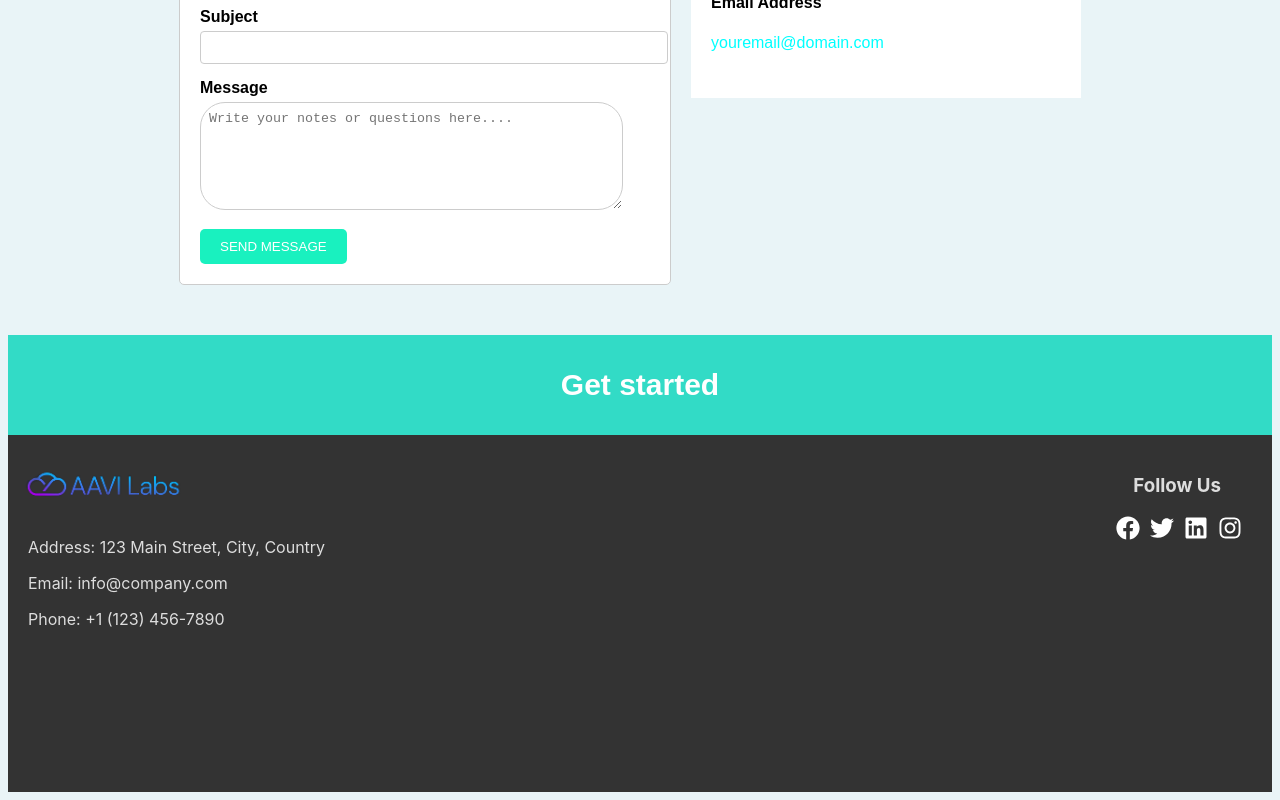
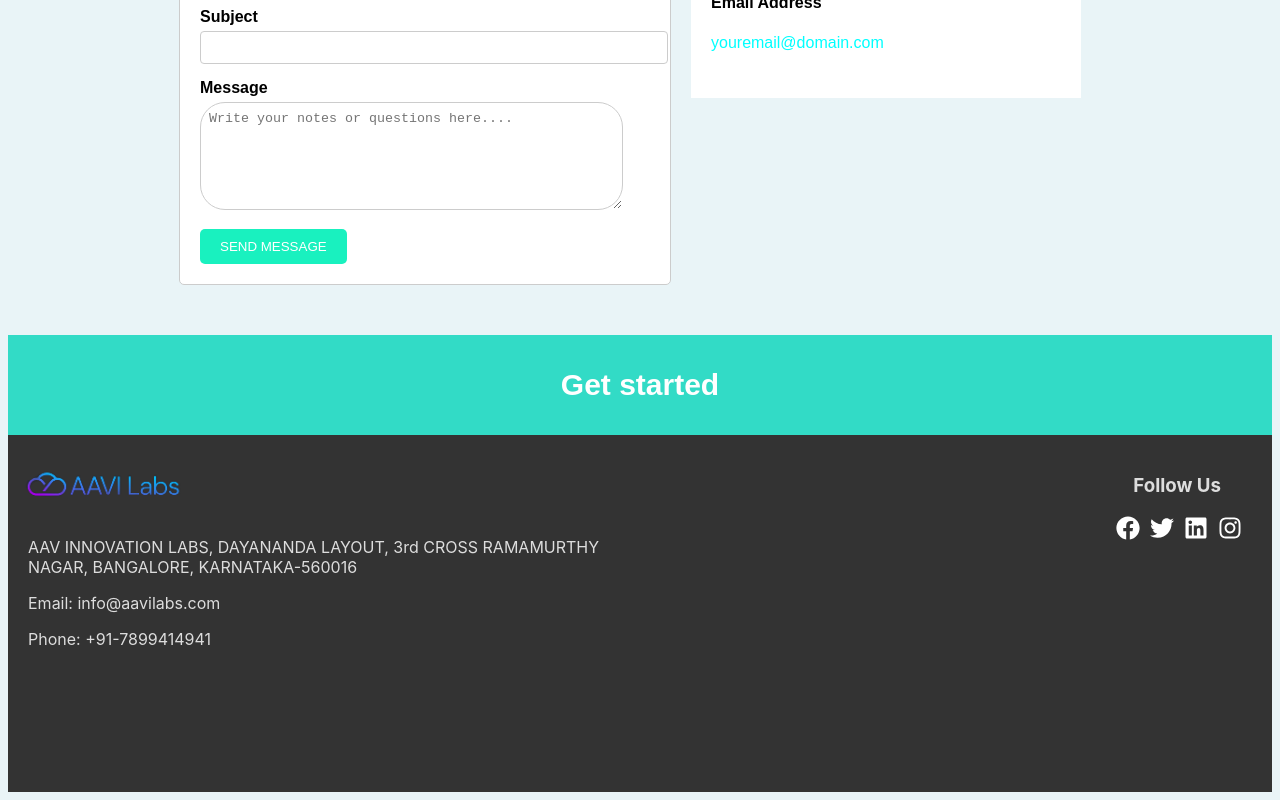
Before and after one commit to DK0540/project_label_main, a React (Create React App) app: page / in a window 1280 px wide. Shown: the part 2736-3536 px from the top of the page. Built offline with nearby package versions, Linux system fonts and the light colour scheme; a web font is replaced by a local one.

Commit message:
added AAVI details

```diff
--- a/src/components/Footer.js
+++ b/src/components/Footer.js
@@ -16,9 +16,12 @@ const Footer = () => {
         <div className="footer-content">
           <div className="footer-left">
             <img className="footimg" src={aavi} alt="Logo" />
-            <p>Address: 123 Main Street, City, Country</p>
-            <p>Email: info@company.com</p>
-            <p>Phone: +1 (123) 456-7890</p>
+            <p>
+              AAV INNOVATION LABS, DAYANANDA LAYOUT, 3rd CROSS RAMAMURTHY NAGAR,
+              BANGALORE, KARNATAKA-560016
+            </p>
+            <p>Email: info@aavilabs.com</p>
+            <p>Phone: +91-7899414941</p>
           </div>
           <div className="footer-right">
             <h3 style={{ marginRight: "31px" }}>Follow Us</h3>
@@ -29,7 +32,10 @@ const Footer = () => {
               <a href="#" className="icon">
                 <FaTwitter />
               </a>
-              <a href="#" className="icon">
+              <a
+                href="https://www.linkedin.com/company/aav-innovation-labs/"
+                className="icon"
+              >
                 <FaLinkedin />
               </a>
               <a href="#" className="icon">
```
